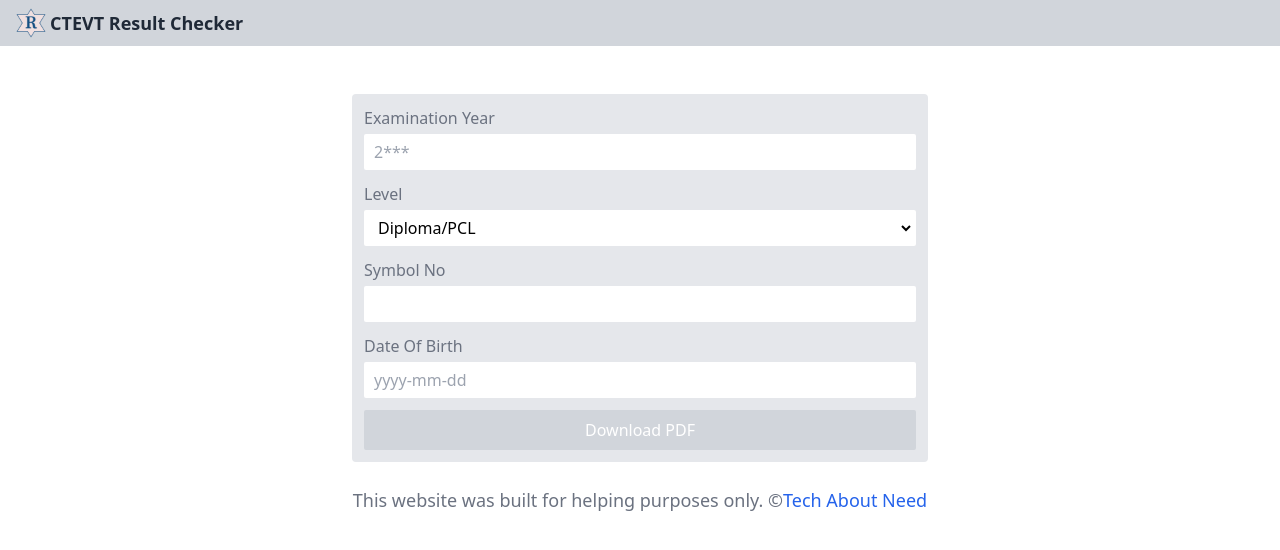
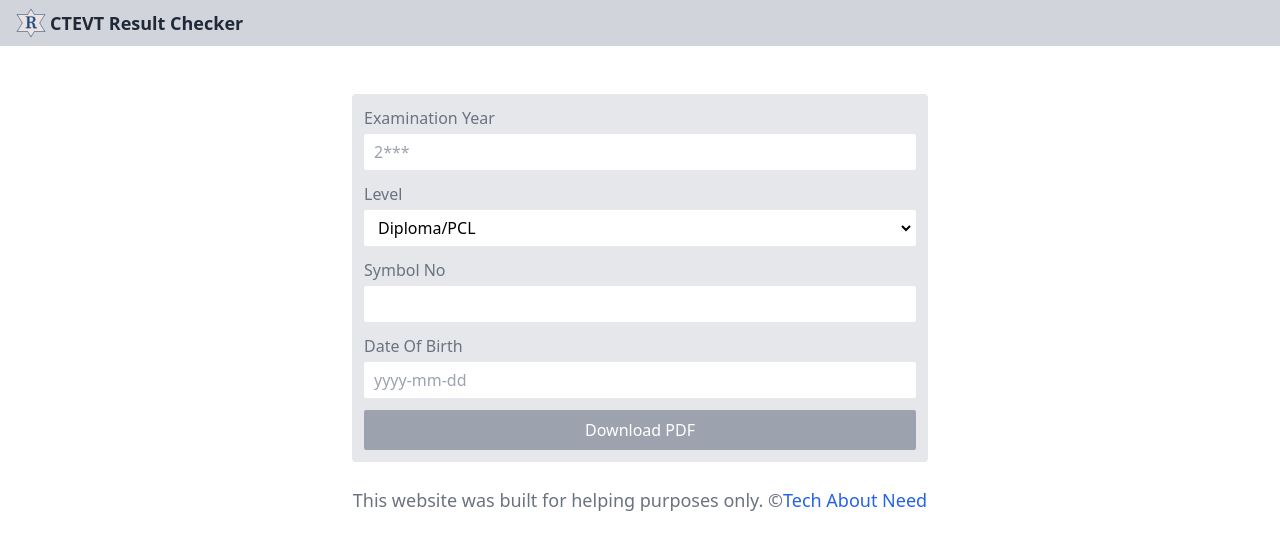
Before and after one commit to aniloli42/ctevt-result-checker, a Next.js app: page / in a window 1280 px wide. Shown: the top 550 px of the page. Built offline with nearby package versions, Linux system fonts and the light colour scheme.

Commit message:
disable color changed

```diff
--- a/components/Form/Form.tsx
+++ b/components/Form/Form.tsx
@@ -142,7 +142,7 @@
         disabled={
           touched.examYear == undefined ? true : !isValid || isSubmitting
         }
-        className="bg-gray-600 py-2 px-4 text-white rounded-sm hover:bg-gray-700 focus-visible:bg-gray-700 ring-gray-300 disabled:bg-gray-300 disabled:cursor-not-allowed"
+        className="bg-gray-600 py-2 px-4 text-white rounded-sm hover:bg-gray-700 focus-visible:bg-gray-700 ring-gray-300 disabled:bg-gray-400 disabled:cursor-not-allowed"
       >
         {isSubmitting ? "Downloading..." : "Download PDF"}
       </button>
```
